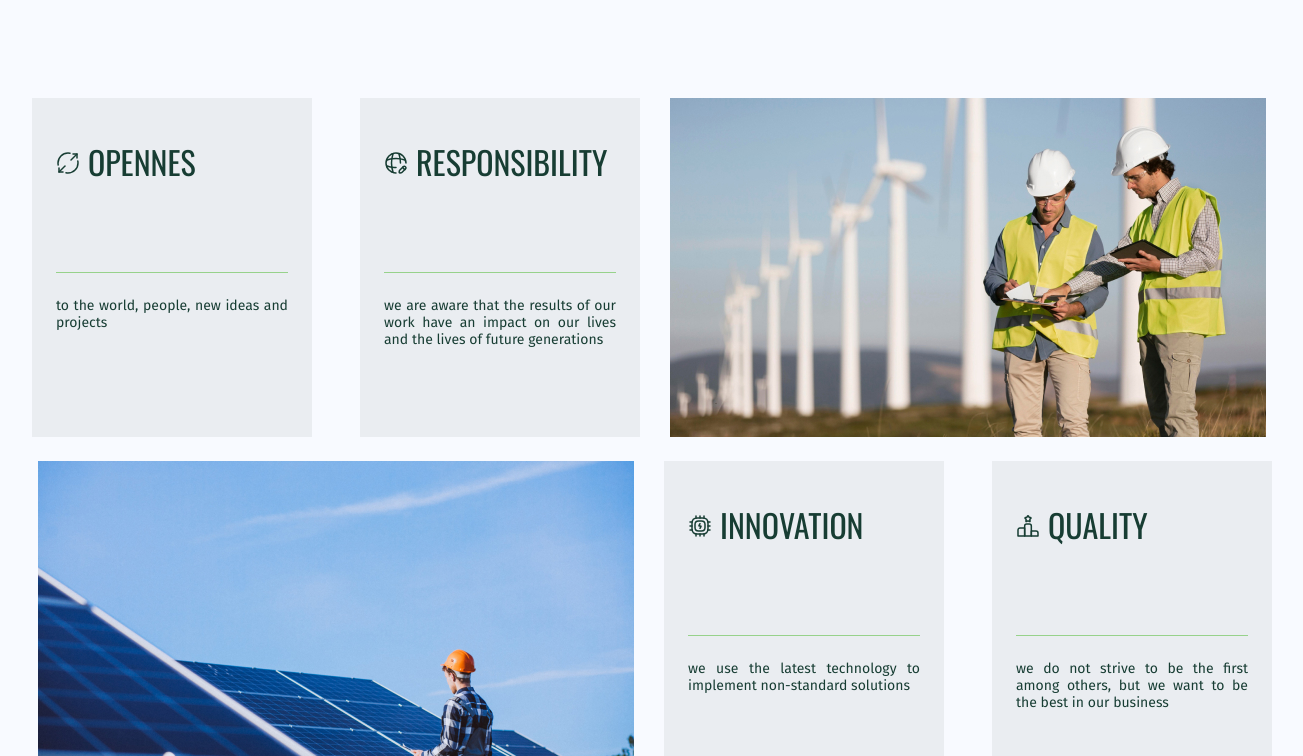
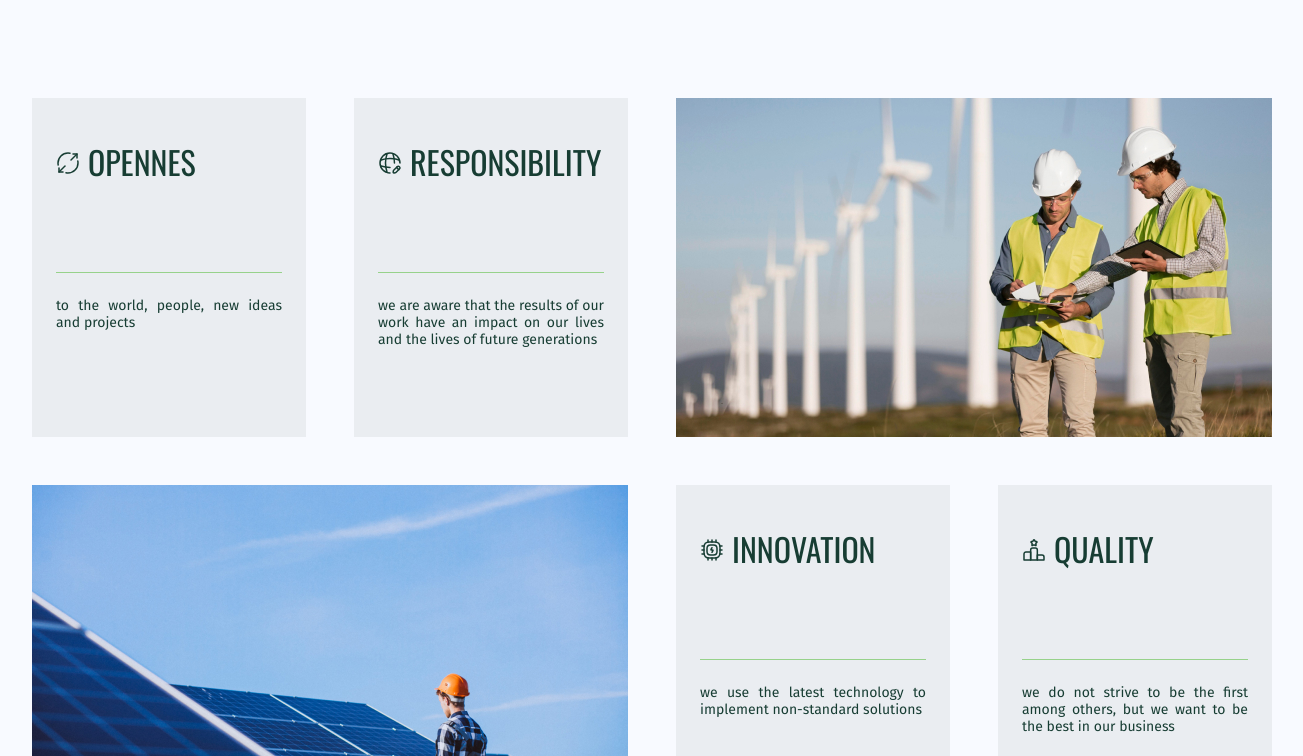
Before and after one commit to artyomakulov/ecosolution, a React (Create React App) app: page / in a window 1536 px wide. Shown: the part 1268-2024 px from the top of the page, without its empty margins (116-1419 px from the left). Built offline with nearby package versions, Linux system fonts and the light colour scheme.

Commit message:
Update About.module.css

```diff
--- a/src/components/About/About.module.css
+++ b/src/components/About/About.module.css
@@ -328,8 +328,7 @@
     margin-bottom: 123px;
     max-width: 100%;
   }
-
-  .image_values img {
+  .image_values {
     width: 596px;
   }
 
@@ -360,7 +359,7 @@
     display: grid;
     grid-template-columns: repeat(2, 1fr);
     grid-template-rows: repeat(2, 339px);
-    gap: 24px;
+    gap: 48px;
     margin-top: 100px;
   }
 
```
